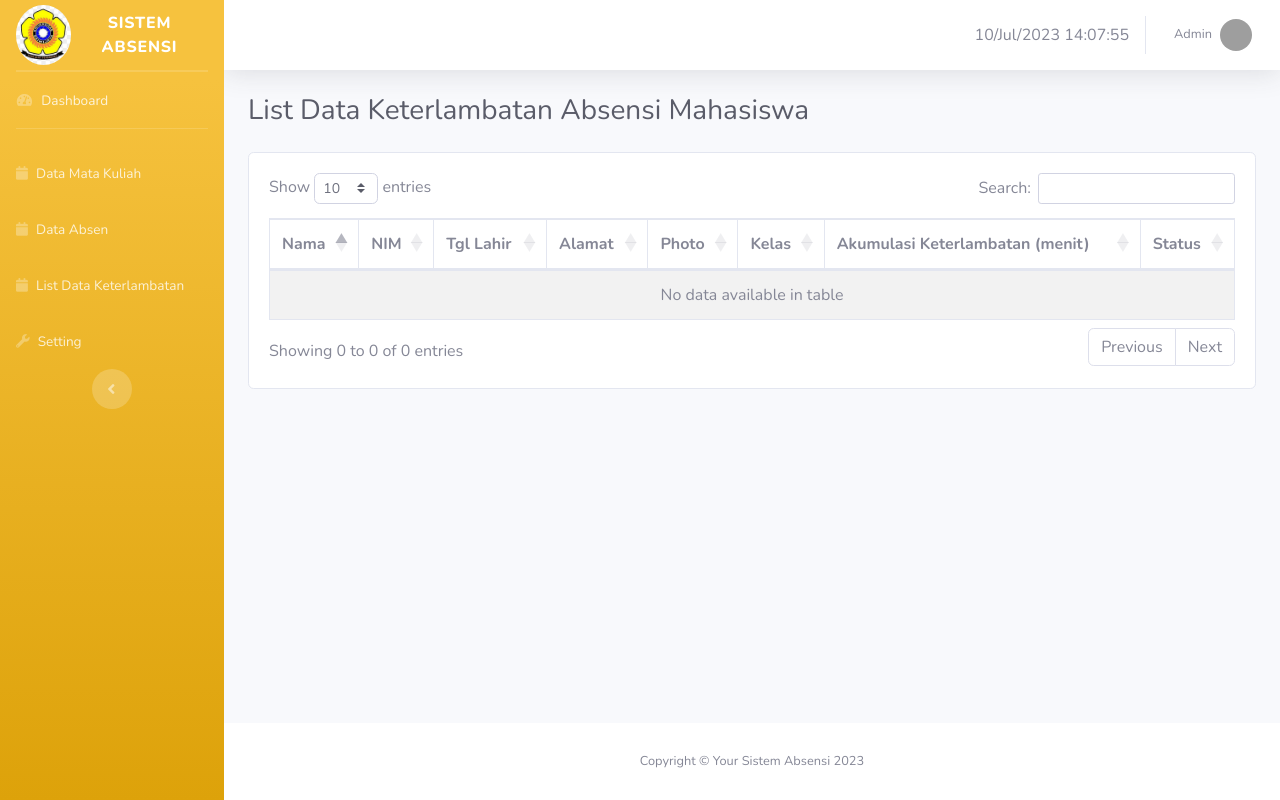
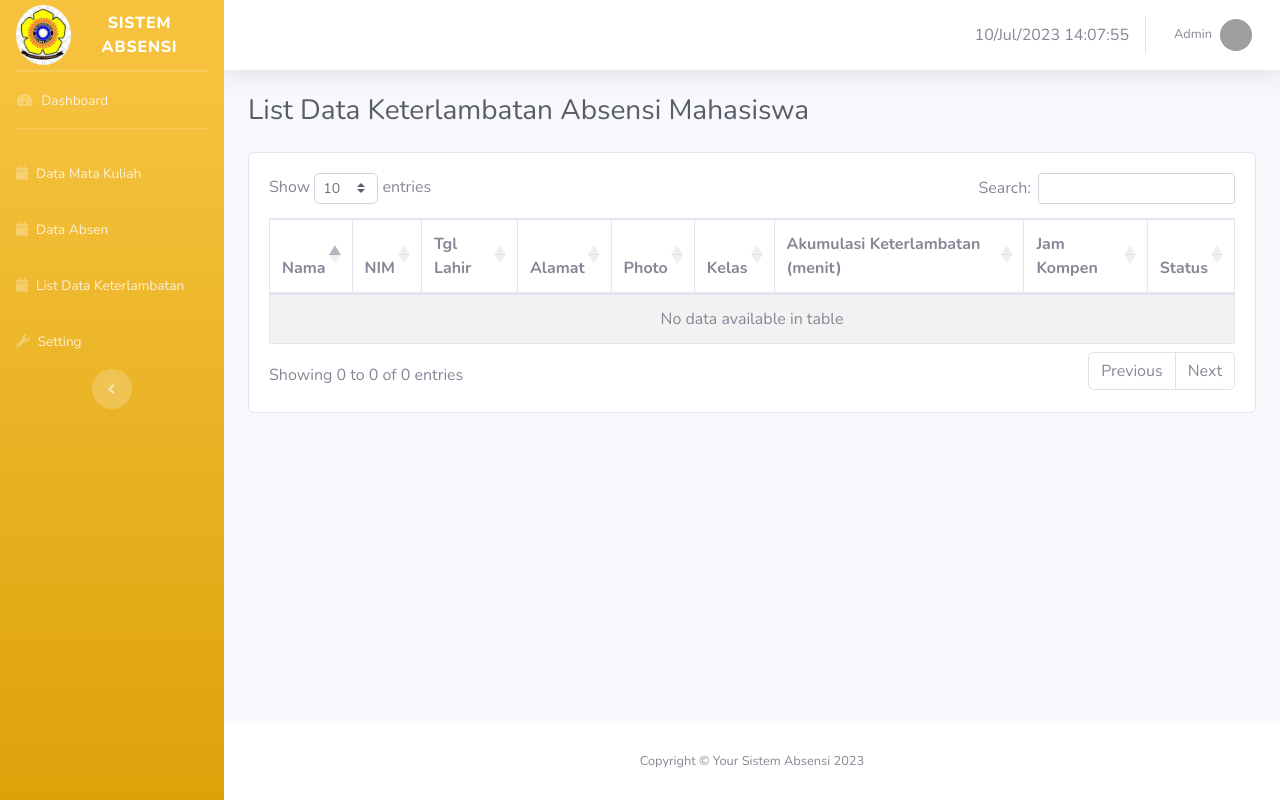
Before and after one commit to RansomBroker/sistem-absensi, a PHP site: page /list-data-keterlambatan.php in a window 1280 px wide. Run offline with PHP 8.4, Linux system fonts and the light colour scheme; a user stored in the database is signed in; data comes from the database, SQL or seed files in the repository; data that the repository does not hold is empty; some libraries are stand-ins or nearby versions; grey boxes are pictures that could not be loaded.

Commit message:
menambahkan jam kompen

```diff
--- a/list-data-keterlambatan.php
+++ b/list-data-keterlambatan.php
@@ -48,11 +48,13 @@ include "function.php";
                                         <th>Photo</th>
                                         <th>Kelas</th>
                                         <th>Akumulasi Keterlambatan (menit)</th>
+                                        <th>Jam Kompen</th>
                                         <th>Status</th>
                                     </tr>
                                 </thead>
                                 <tbody>
                                     <?php foreach (ambil_list_akumulasi_keterlambatan() as $data):?>
+                                    <?php $jam_kompen = hitung_kompen($data['id']);?>
                                     <tr>
                                         <td><?= $data['nama_mahasiswa']?></td>
                                         <td><?= $data['nim']?></td>
@@ -64,6 +66,7 @@ include "function.php";
                                         </td>
                                         <td><?= $data['kelas']?></td>
                                         <td><?= $data['akumulasi']?></td>
+                                        <td><?= $jam_kompen;?></td>
                                         <?php if ($data['akumulasi'] >= 0 && $data['akumulasi'] < 600):?>
                                         <td>-</td>
                                         <?php endif;?>
```
